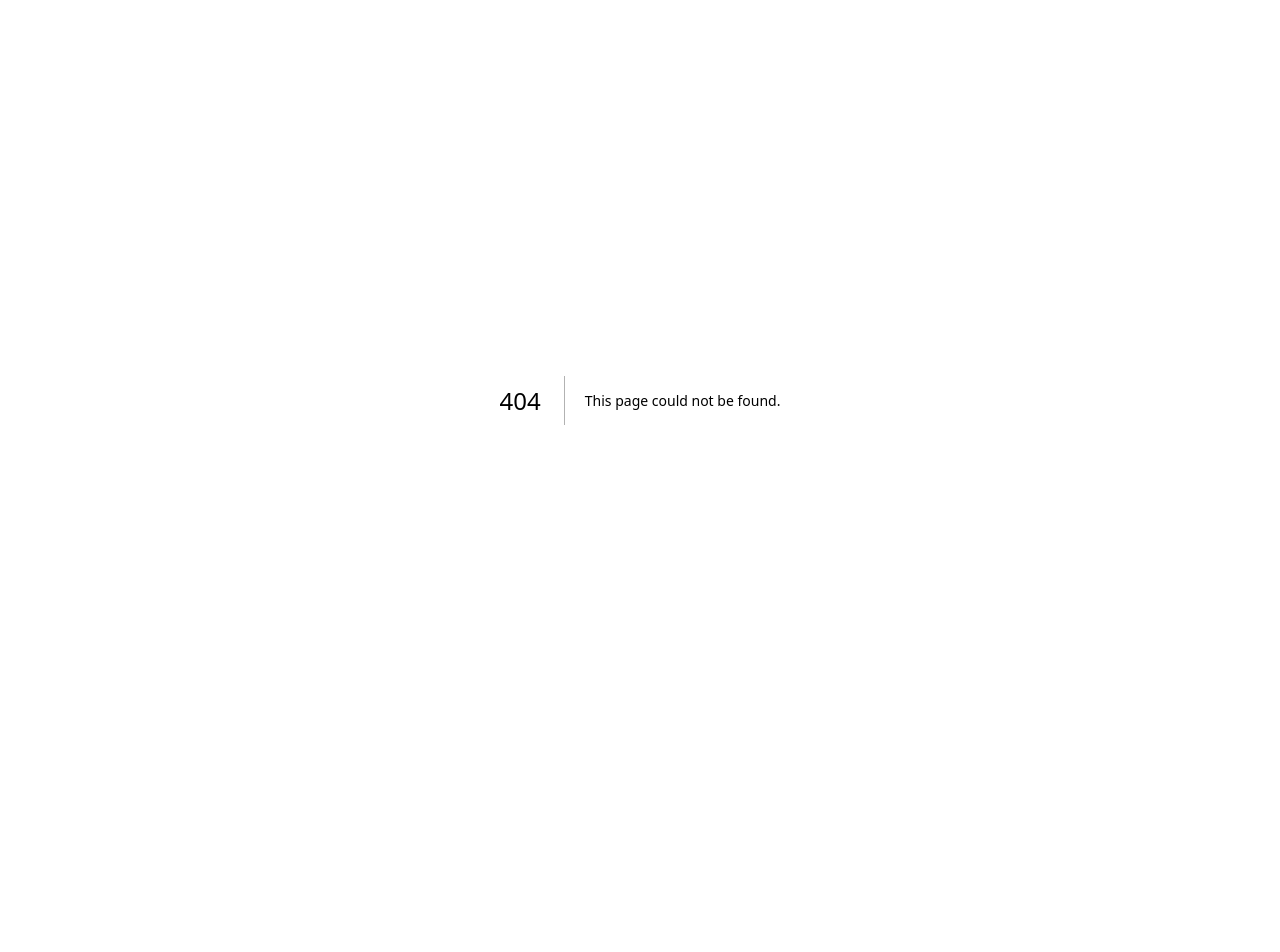
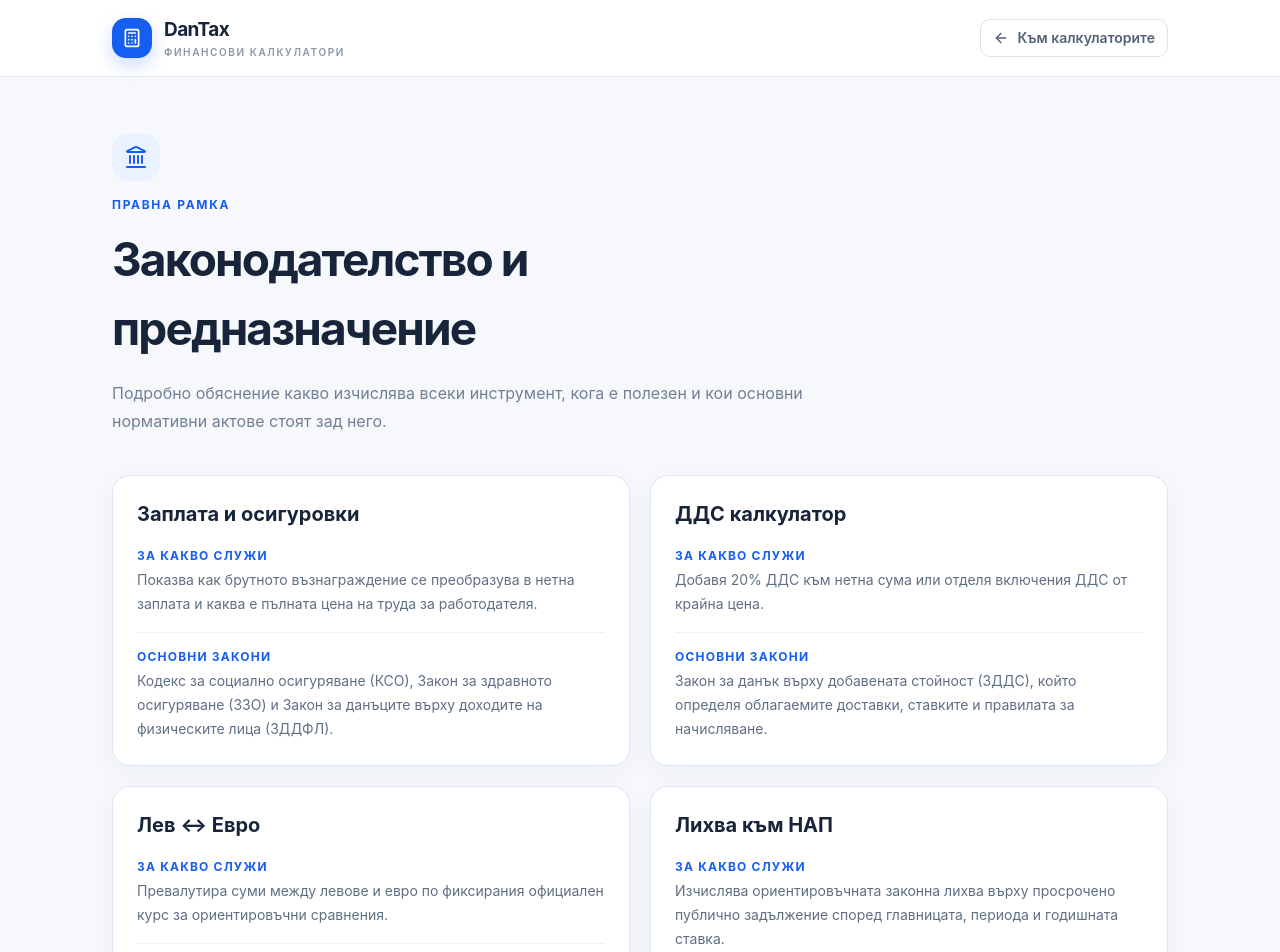
Before and after one commit to Gabriel-arch14/DanTax, a Next.js app: page /legislation in a window 1280 px wide. Before the commit this address had no page. Shown: the top 952 px of the page. Before the commit the page ends 800 px from the top, so only its background shows below. Built offline with nearby package versions, Linux system fonts and the light colour scheme.

Commit message:
feat: add LegislationPage and update TaxDashboard navigation

```diff
--- /dev/null
+++ b/app/legislation/page.tsx
@@ -0,0 +1,78 @@
+import Link from 'next/link'
+import { ArrowLeft, Calculator, ExternalLink, Landmark } from 'lucide-react'
+
+const sections = [
+  {
+    title: 'Заплата и осигуровки',
+    purpose: 'Показва как брутното възнаграждение се преобразува в нетна заплата и каква е пълната цена на труда за работодателя.',
+    laws: 'Кодекс за социално осигуряване (КСО), Закон за здравното осигуряване (ЗЗО) и Закон за данъците върху доходите на физическите лица (ЗДДФЛ).',
+  },
+  {
+    title: 'ДДС калкулатор',
+    purpose: 'Добавя 20% ДДС към нетна сума или отделя включения ДДС от крайна цена.',
+    laws: 'Закон за данък върху добавената стойност (ЗДДС), който определя облагаемите доставки, ставките и правилата за начисляване.',
+  },
+  {
+    title: 'Лев ↔ Евро',
+    purpose: 'Превалутира суми между левове и евро по фиксирания официален курс за ориентировъчни сравнения.',
+    laws: 'Закон за Българската народна банка и правилата за фиксирания курс 1 EUR = 1.95583 BGN.',
+  },
+  {
+    title: 'Лихва към НАП',
+    purpose: 'Изчислява ориентировъчната законна лихва върху просрочено публично задължение според главницата, периода и годишната ставка.',
+    laws: 'Данъчно-осигурителен процесуален кодекс (ДОПК) и приложимите нормативни актове за законната лихва при просрочени публични задължения.',
+  },
+  {
+    title: 'Данък МПС',
+    purpose: 'Дава ориентировъчна годишна стойност според мощността на двигателя и екологичната категория на автомобила.',
+    laws: 'Закон за местните данъци и такси (ЗМДТ). Точната ставка се определя с наредба на съответната община и може да се променя.',
+  },
+  {
+    title: 'Самоосигуряване',
+    purpose: 'Изчислява месечните авансови осигурителни вноски и годишния им размер за самоосигуряващи се лица.',
+    laws: 'Кодекс за социално осигуряване (КСО), Закон за здравното осигуряване (ЗЗО) и ЗДДФЛ. Окончателният размер се определя след годишното изравняване.',
+  },
+]
+
+export default function LegislationPage() {
+  return (
+    <main className="min-h-screen bg-[#f6f8fb] text-[#17243a]">
+      <header className="border-b border-[#e5eaf1] bg-white">
+        <div className="mx-auto flex h-[76px] max-w-[1120px] items-center justify-between px-5 lg:px-8">
+          <Link href="/" className="flex items-center gap-3" aria-label="Към началната страница">
+            <span className="flex size-10 items-center justify-center rounded-xl bg-[#155eef] text-white shadow-[0_7px_18px_rgba(21,94,239,.22)]"><Calculator className="size-5" /></span>
+            <span><span className="block text-[19px] font-bold tracking-[-.03em]">DanTax</span><span className="hidden text-[10px] font-semibold uppercase tracking-[.16em] text-[#8a96a8] sm:block">Финансови калкулатори</span></span>
+          </Link>
+          <Link href="/" className="flex items-center gap-2 rounded-lg border border-[#dce3ec] bg-white px-3 py-2 text-sm font-semibold text-[#536277] hover:bg-[#f4f7fb]"><ArrowLeft className="size-4" /> Към калкулаторите</Link>
+        </div>
+      </header>
+
+      <div className="mx-auto max-w-[1120px] px-5 py-10 lg:px-8 lg:py-14">
+        <div className="max-w-3xl">
+          <div className="mb-4 flex size-12 items-center justify-center rounded-2xl bg-[#eaf2ff] text-[#155eef]"><Landmark className="size-6" /></div>
+          <p className="text-xs font-bold uppercase tracking-[.14em] text-[#155eef]">Правна рамка</p>
+          <h1 className="mt-3 text-[34px] font-bold tracking-[-.04em] lg:text-[46px]">Законодателство и предназначение</h1>
+          <p className="mt-4 text-base leading-7 text-[#718096]">Подробно обяснение какво изчислява всеки инструмент, кога е полезен и кои основни нормативни актове стоят зад него.</p>
+        </div>
+
+        <div className="mt-10 grid gap-5 md:grid-cols-2">
+          {sections.map((section) => (
+            <article key={section.title} className="rounded-2xl border border-[#dce6f5] bg-white p-6 shadow-[0_8px_28px_rgba(35,55,90,.04)]">
+              <h2 className="text-xl font-bold">{section.title}</h2>
+              <div className="mt-5 grid gap-4 text-sm leading-6">
+                <div><p className="mb-1 text-xs font-bold uppercase tracking-[.1em] text-[#155eef]">За какво служи</p><p className="text-[#5f6f84]">{section.purpose}</p></div>
+                <div className="border-t border-[#edf0f4] pt-4"><p className="mb-1 text-xs font-bold uppercase tracking-[.1em] text-[#155eef]">Основни закони</p><p className="text-[#5f6f84]">{section.laws}</p></div>
+              </div>
+            </article>
+          ))}
+        </div>
+
+        <section className="mt-8 rounded-2xl border border-[#dce6f5] bg-[#17243a] p-6 text-white lg:p-8">
+          <h2 className="text-xl font-bold">Важно уточнение</h2>
+          <p className="mt-3 max-w-3xl text-sm leading-6 text-[#b2bfd1]">Страницата има информативен характер и не представлява данъчен или правен съвет. Ставките, общинските наредби и сроковете могат да се променят. За официална справка проверявай актуалните публикации на НАП, Министерството на финансите и своята община.</p>
+          <div className="mt-5 flex flex-wrap gap-3 text-sm font-semibold"><a href="https://nra.bg/" target="_blank" rel="noreferrer" className="inline-flex items-center gap-2 text-[#9fc0ff] hover:text-white">НАП <ExternalLink className="size-3.5" /></a><a href="https://www.minfin.bg/" target="_blank" rel="noreferrer" className="inline-flex items-center gap-2 text-[#9fc0ff] hover:text-white">Министерство на финансите <ExternalLink className="size-3.5" /></a></div>
+        </section>
+      </div>
+    </main>
+  )
+}
--- a/components/tax-dashboard.tsx
+++ b/components/tax-dashboard.tsx
@@ -149,7 +149,7 @@ export function TaxDashboard({ user, initialHistory }: { user: { name: string; e
             <div className="flex size-10 items-center justify-center rounded-xl bg-[#155eef] text-white shadow-[0_7px_18px_rgba(21,94,239,.22)]"><Calculator className="size-5" /></div>
             <div><p className="text-[19px] font-bold tracking-[-.03em]">DanTax</p><p className="hidden text-[10px] font-semibold uppercase tracking-[.16em] text-[#8a96a8] sm:block">Финансови калкулатори</p></div>
           </div>
-          <div className="hidden items-center gap-8 text-sm font-medium text-[#69778b] lg:flex"><button onClick={() => scrollTo('calculators')} className="text-[#155eef]">Калкулатори</button><button onClick={() => scrollTo('history')}>История</button><button onClick={() => scrollTo('deadlines')}>Срокове</button><button onClick={() => { setLegislationOpen(true); scrollTo('legislation') }}>Законодателство</button></div>
+          <div className="hidden items-center gap-8 text-sm font-medium text-[#69778b] lg:flex"><button onClick={() => scrollTo('calculators')} className="text-[#155eef]">Калкулатори</button><button onClick={() => scrollTo('history')}>История</button><button onClick={() => scrollTo('deadlines')}>Срокове</button><a href="/legislation" className="hover:text-[#155eef]">Законодателство</a></div>
           <div className="relative flex items-center gap-3"><button onClick={() => setNotificationsOpen(!notificationsOpen)} className="relative rounded-lg p-2 text-[#718096] hover:bg-[#f4f7fb]" aria-label="Известия"><Bell className="size-5" /><span className="absolute right-1 top-1 size-2 rounded-full bg-[#f04438] ring-2 ring-white" /></button>{notificationsOpen && <div className="absolute right-0 top-12 z-30 w-64 rounded-xl border border-[#e3e8ef] bg-white p-4 text-sm shadow-xl"><p className="font-bold">Известия</p><p className="mt-2 text-xs text-[#718096]">Нямаш нови известия.</p></div>}<button onClick={() => setProfileOpen(!profileOpen)} className="hidden items-center gap-2 rounded-lg border border-[#e3e8ef] px-3 py-2 text-sm font-semibold text-[#506075] sm:flex"><UserRound className="size-4" /> Моят профил <ChevronDown className="size-3.5" /></button>{profileOpen && <div className="absolute right-0 top-12 z-30 w-48 rounded-xl border border-[#e3e8ef] bg-white p-2 text-sm shadow-xl"><button onClick={() => scrollTo('history')} className="w-full rounded-lg px-3 py-2 text-left hover:bg-[#f4f7fb]">История</button><button onClick={signOut} className="w-full rounded-lg px-3 py-2 text-left hover:bg-[#f4f7fb]">Изход</button></div>}</div>
         </div>
       </header>
```
